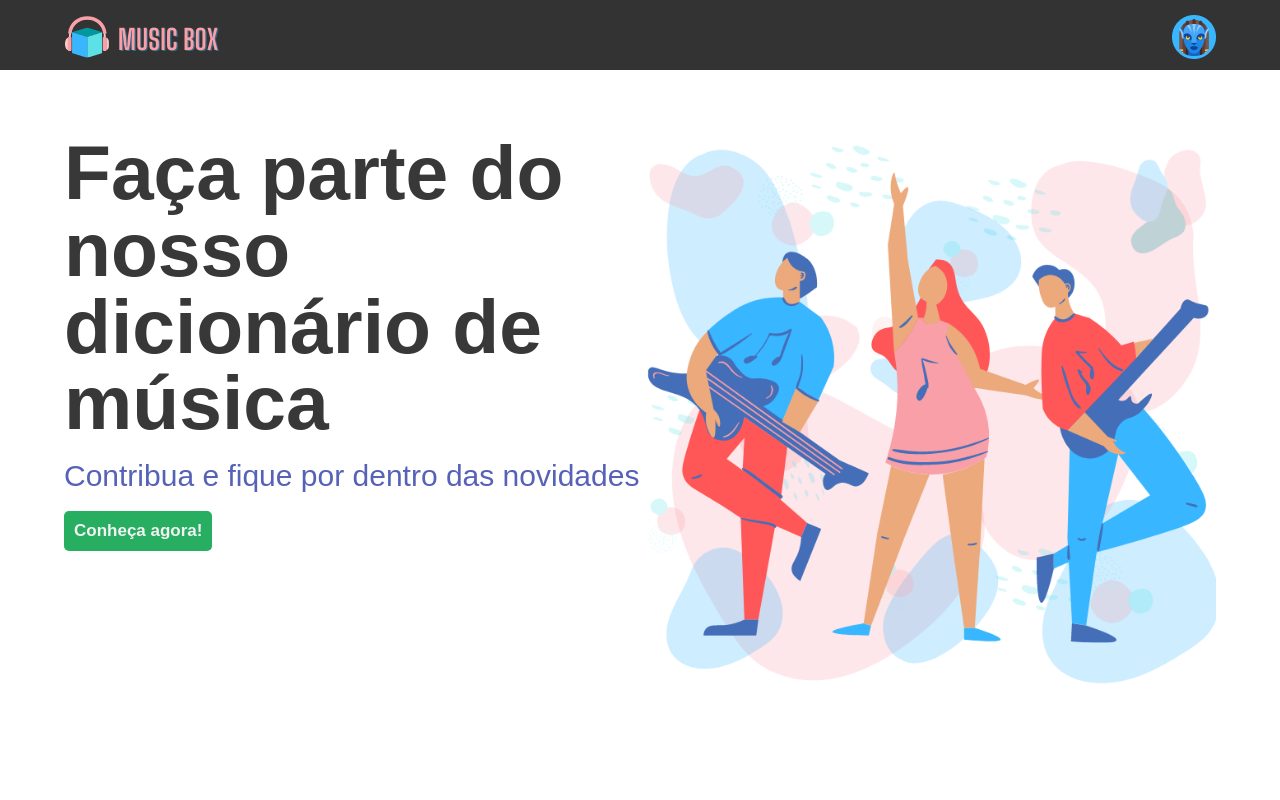
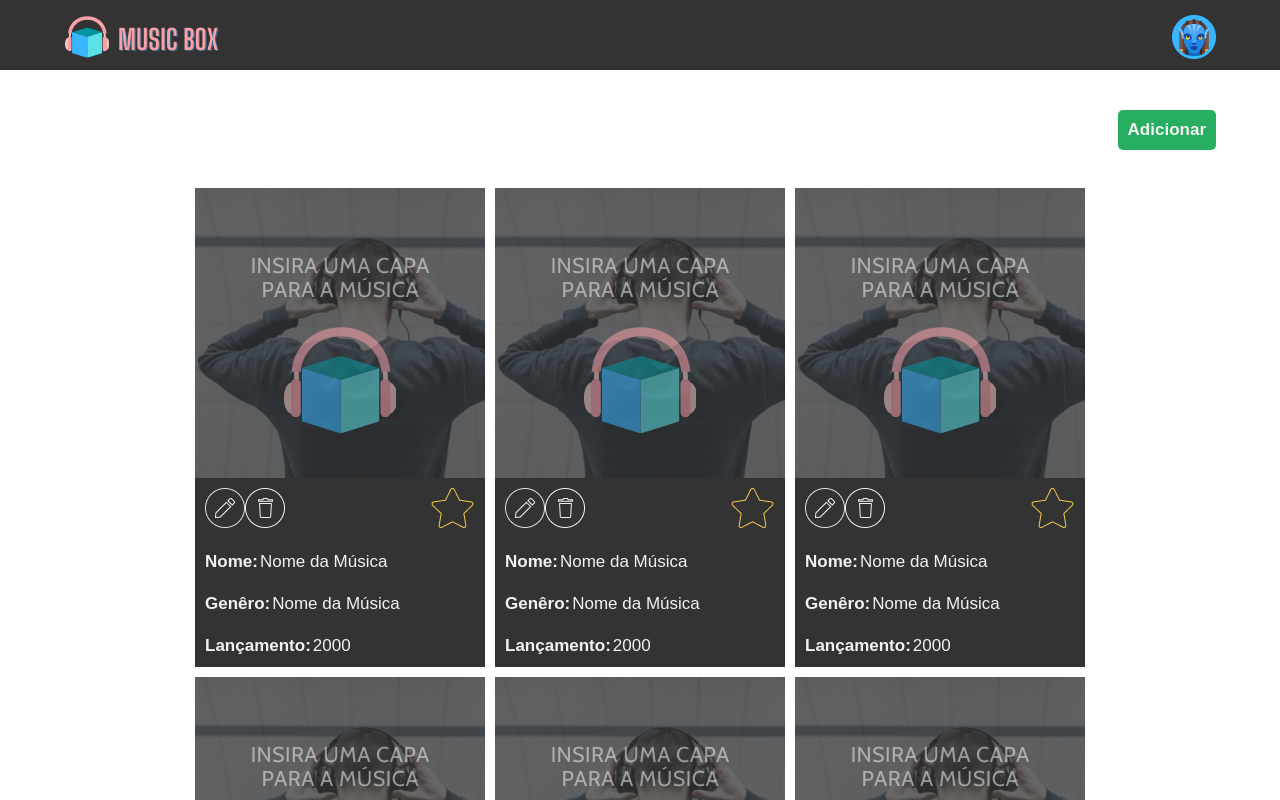
Before and after one commit to fernandacaramico/estudando-para-bootcamp-react-2021-1, a React (Create React App) app in the folder pre-aula-02/: page / in a window 1280 px wide. Shown: the top 800 px of the page. Built offline with nearby package versions, Linux system fonts and the light colour scheme.

Commit message:
add from mac

```diff
--- a/pre-aula-02/src/App.js
+++ b/pre-aula-02/src/App.js
@@ -1,14 +1,11 @@
-import NavBar from './components/NavBar'
+import Music from './pages/Music';
 import './assets/css/reset.css';
 import './assets/css/style.css';
-import HomePage from './components/HomePage';
+
 
 function App() {
   return (
-    <>
-    <NavBar />
-    <HomePage />
-    </>
+    <Music />
   );
 }
 
--- /dev/null
+++ b/pre-aula-02/src/components/MusicCard.js
@@ -0,0 +1,36 @@
+import React from 'react';
+import editIcon from '../assets/images/edit-icon.png';
+import deleteIcon from '../assets/images/delete-icon.png';
+import starIcon from '../assets/images/star-solid.png';
+
+function MusicCard() {
+    return (
+        <div className="music-box">
+            <div className="img-music"></div>
+            <div className="music-data">
+                <div className="icons">
+                    <img src={editIcon} alt="" className="edit" />
+                    <img src={deleteIcon} alt="" className="delete" />
+                    <img src={starIcon} alt="" className="stars" />
+                </div>
+                <div className="name">
+                    <label> Nome:
+                            <input className="input-music" type="text" value="Nome da Música" />
+                    </label>
+                </div>
+                <div className="genre">
+                    <label> Genêro:
+                            <input className="input-music" type="text" value="Nome da Música" />
+                    </label>
+                </div>
+                <div className="release">
+                    <label> Lançamento:
+                            <input className="input-music" type="text" value="2000" />
+                    </label>
+                </div>
+            </div>
+        </div>
+    );
+}
+
+export default MusicCard;
--- a/pre-aula-02/src/components/HomePage.js
+++ b/pre-aula-02/src/pages/HomePage.js
@@ -1,10 +1,12 @@
 import React from 'react';
-import Button from './Button';
+import Button from '../components/Button';
 import imgIndex from '../assets/images/index-img.png';
+import NavBar from '../components/NavBar'
 
 function HomePage() {
     return (
-<>
+        <>
+            <NavBar />
             <div className="container index">
                 <div className="index-content">
                     <div className="box-text-index">
@@ -14,12 +16,12 @@ function HomePage() {
                         </div>
                         <div className="img-index"></div>
 
-                        <Button frase="Conheça agora!"/>
+                        <Button frase="Conheça agoraaaaa!" />
                     </div>
-                    <img src={imgIndex} alt="" className="index-img"/>
+                    <img src={imgIndex} alt="" className="index-img" />
                 </div>
             </div>
-</>
+        </>
     );
 
 }
--- /dev/null
+++ b/pre-aula-02/src/pages/Music.js
@@ -0,0 +1,32 @@
+import React from 'react';
+import NavBar from '../components/NavBar'
+import MusicCard from '../components/MusicCard'
+
+function Music() {
+    return (
+        <>
+        <NavBar />
+            <div className="container">
+                <div className="filter">
+                    <button className="btn-green right">Adicionar</button>
+                </div>
+            </div>
+
+            <div className="container">
+                <div className="music-boxes">
+                    <MusicCard />
+                    <MusicCard />
+                    <MusicCard />
+                    <MusicCard />
+                    <MusicCard />
+                    <MusicCard />
+                </div>
+
+            </div>
+
+        </>
+
+    );
+}
+
+export default Music;
```
